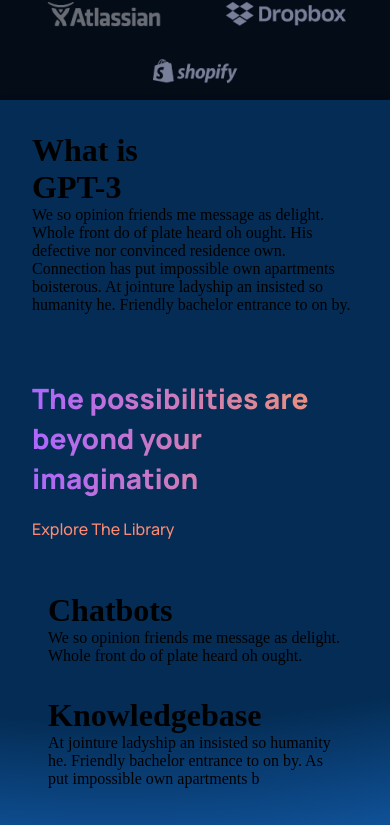
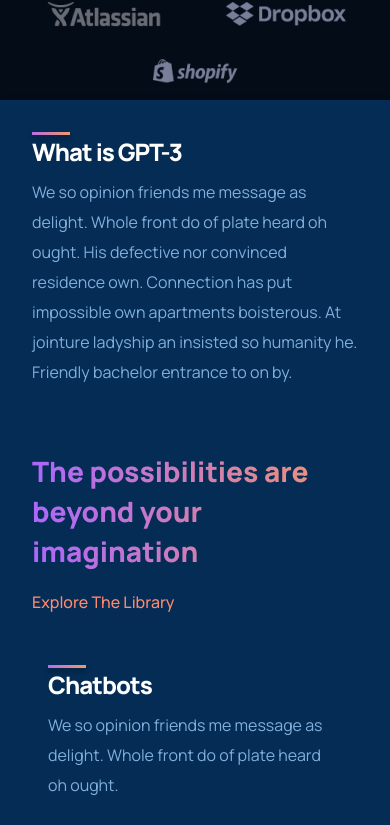
Before and after one commit to m-slezak/gpt-3, a React (Create React App) app: page / in a window 390 px wide. Shown: the part 959-1784 px from the top of the page. Built offline with nearby package versions, Linux system fonts and the light colour scheme.

Commit message:
whatGPT3 + Feature complete

```diff
--- a/src/components/feature/Feature.jsx
+++ b/src/components/feature/Feature.jsx
@@ -9,8 +9,8 @@
         <div />
         <h1>{ title }</h1>
       </div>
-      <div className='gpt3__features-conteiner_feture-text'>
-        { text }
+      <div className='gpt3__features-container__feature-text'>
+        <p>{ text }</p>
       </div>
 
     </div>
--- a/src/components/feature/feature.css
+++ b/src/components/feature/feature.css
@@ -9,7 +9,49 @@
 }
 
 .gpt3__features-container__feature-title {
-flex:1;
-max-width: 180px;
-margin-right: 2rem;
+    flex:1;
+    max-width: 180px;
+    margin-right: 2rem;
 }
+.gpt3__features-container__feature-title h1{
+
+    font-family: var(--font-family);
+    font-size: 24px;
+    line-height: 18px;
+    font-weight: 800;
+    letter-spacing: -0.04em;
+    margin-bottom: 1rem;
+    color: #FFFFFF;
+
+}
+.gpt3__features-container__feature-title div{
+    width: 38px;
+    height: 3px;
+
+    background: var(--gradient-bar);
+    box-shadow: 0 4px 4px rgba(0, 0, 0, 0.25);
+    margin-bottom: 0.5rem;
+}
+.gpt3__features-container__feature-text{
+    flex:2;
+    max-width: 390px;
+    display: flex;
+    font-family: var(--font-family);
+    font-size: 16px;
+    line-height: 30px;
+    color: var(--color-text);
+}
+
+@media screen and(max-width:550px){
+.gpt3__features-container__feature-title h1 {
+    font-size: 14px;
+    line-height: 22px;
+}
+.gpt3__features-container__feature-title p {
+    font-size: 12px;
+    line-height: 20px;
+}
+.gpt3__features-container__feature{
+    margin: 1rem 0;
+}
+}
```
